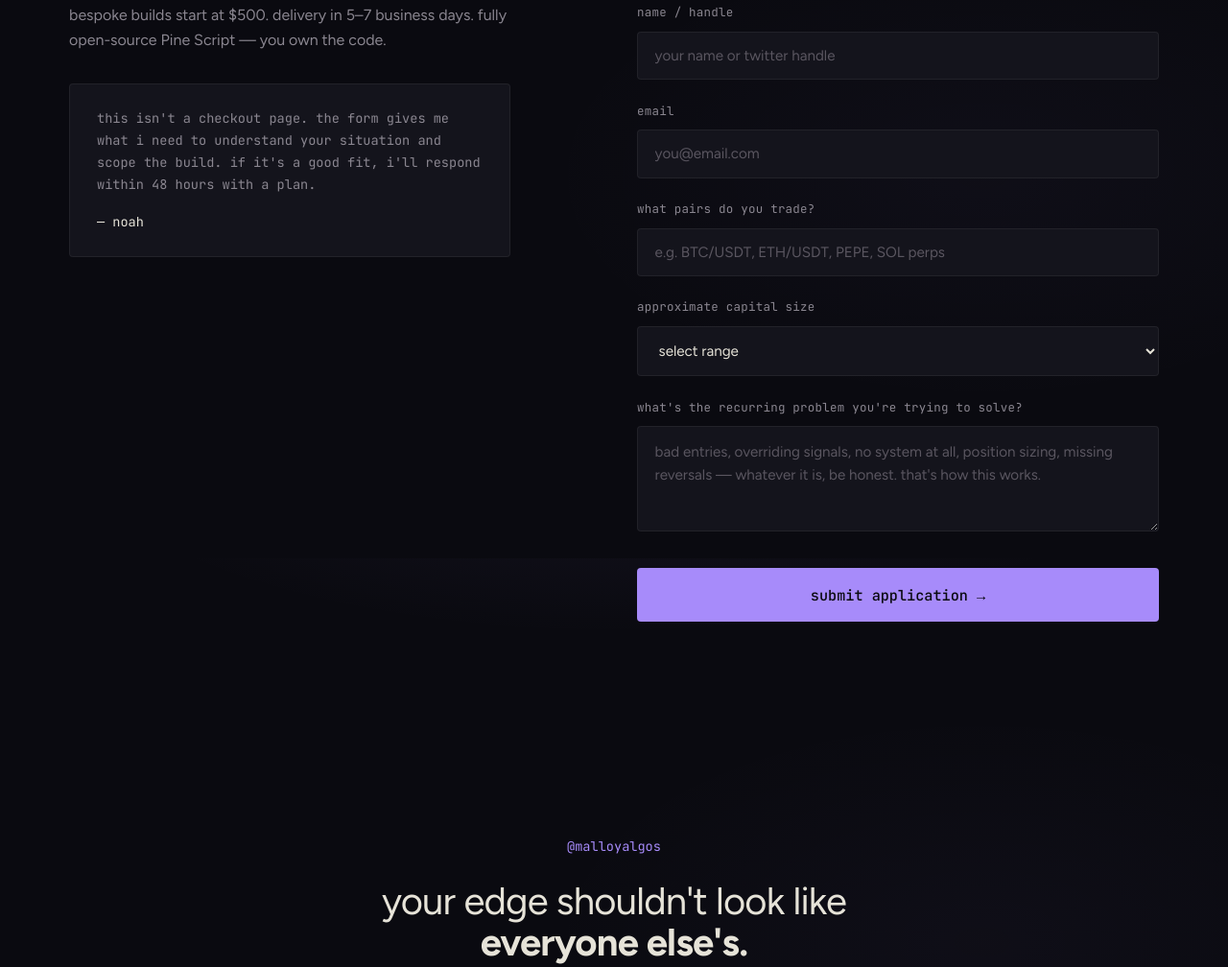
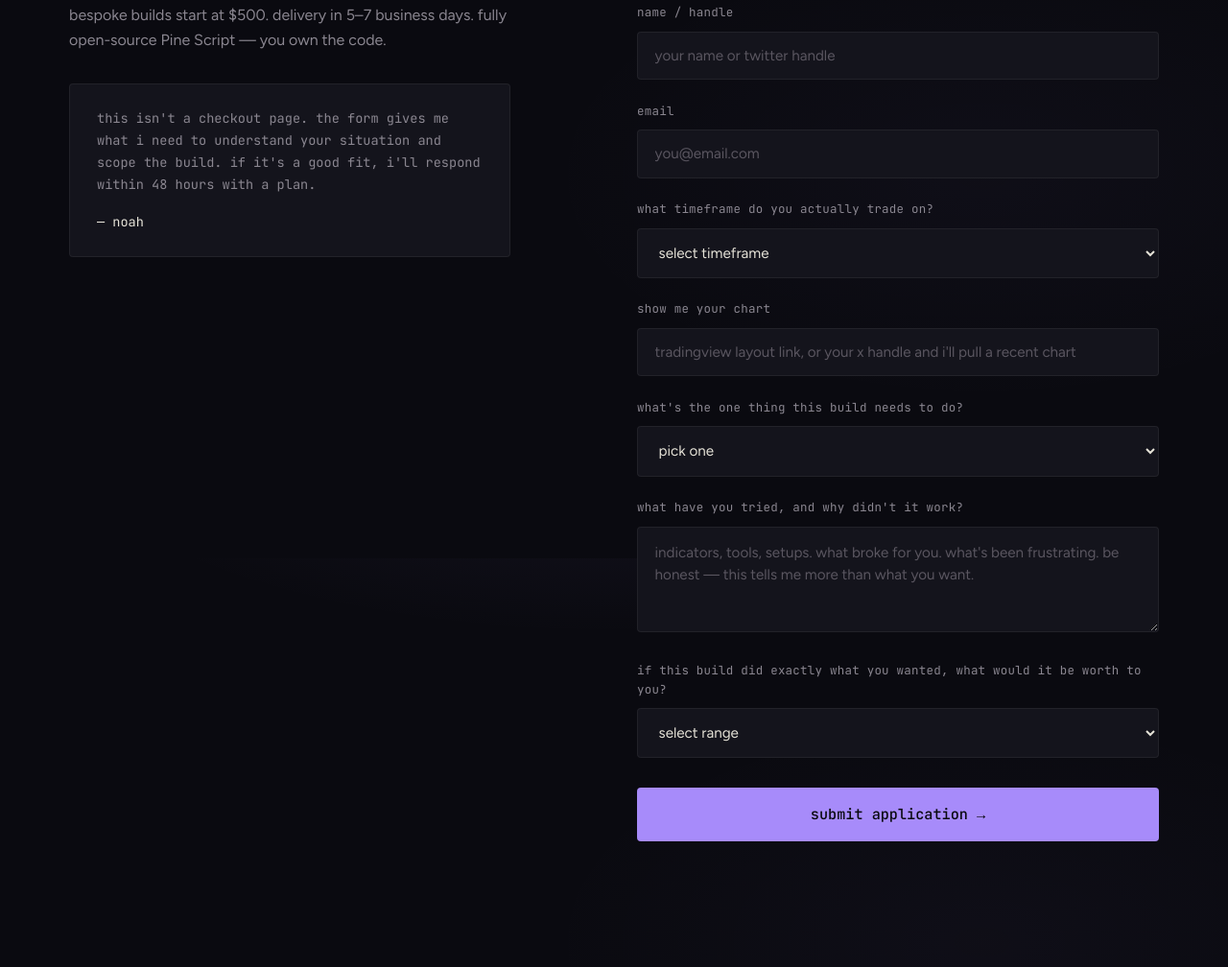
Before and after one commit to Malloy17-ui/malloylabs, a website: page index.html in a window 1280 px wide. Shown: the part 6618-7626 px from the top of the page at 96% size. Drawn offline with Linux system fonts and the light colour scheme.

Commit message:
Refactor apply section in index.html

```diff
--- a/index.html
+++ b/index.html
@@ -1008,7 +1008,6 @@
         <div class="sect-label">apply</div>
         <h2>tell me about <strong>your trading.</strong></h2>
     </div>
-
     <div class="apply-grid">
         <div class="reveal">
             <p class="apply-lead">bespoke builds start at $500. delivery in 5–7 business days. fully open-source Pine Script — you own the code.</p>
@@ -1017,7 +1016,6 @@
                 <span class="sig">— noah</span>
             </div>
         </div>
-
         <form class="form reveal" action="https://formsubmit.co/noah@malloylabs.net" method="POST">
             <input type="hidden" name="_subject" value="New build application — malloylabs.net">
             <input type="hidden" name="_captcha" value="true">
@@ -1029,21 +1027,43 @@
             <label for="email">email</label>
             <input type="email" id="email" name="email" placeholder="you@email.com" required>
 
-                <label for="pairs">what pairs do you trade?</label>
-                <input type="text" id="pairs" name="pairs" placeholder="e.g. BTC/USDT, ETH/USDT, PEPE, SOL perps" required>
-
-                <label for="capital">approximate capital size</label>
-                <select id="capital" name="capital" required>
-                    <option value="">select range</option>
-                    <option value="under-5k">under $5k</option>
-                    <option value="5k-25k">$5k – $25k</option>
-                    <option value="25k-100k">$25k – $100k</option>
-                    <option value="100k-plus">$100k+</option>
-                    <option value="prefer-not-to-say">prefer not to say</option>
+            <label for="timeframe">what timeframe do you actually trade on?</label>
+            <select id="timeframe" name="timeframe" required>
+                <option value="">select timeframe</option>
+                <option value="scalp">scalp (sub-15m)</option>
+                <option value="intraday">intraday (15m–4h)</option>
+                <option value="swing">swing (daily–weekly)</option>
+                <option value="position">position (weekly+)</option>
+                <option value="mixed">mixed</option>
             </select>
 
-                <label for="problem">what's the recurring problem you're trying to solve?</label>
-                <textarea id="problem" name="problem" placeholder="bad entries, overriding signals, no system at all, position sizing, missing reversals — whatever it is, be honest. that's how this works." required></textarea>
+            <label for="chart">show me your chart</label>
+            <input type="text" id="chart" name="chart" placeholder="tradingview layout link, or your x handle and i'll pull a recent chart" required>
+
+            <label for="function">what's the one thing this build needs to do?</label>
+            <select id="function" name="function" required>
+                <option value="">pick one</option>
+                <option value="entry-timing">help me time entries better</option>
+                <option value="exit-validation">tell me when to exit</option>
+                <option value="thesis-confirmation">confirm a thesis i already have</option>
+                <option value="liquidity-detection">detect liquidity / sweeps / traps</option>
+                <option value="regime-id">identify what regime the market is in</option>
+                <option value="risk-gating">gate me out of trades i shouldn't take</option>
+                <option value="other">other (explain below)</option>
+            </select>
+
+            <label for="problem">what have you tried, and why didn't it work?</label>
+            <textarea id="problem" name="problem" placeholder="indicators, tools, setups. what broke for you. what's been frustrating. be honest — this tells me more than what you want." required></textarea>
+
+            <label for="budget">if this build did exactly what you wanted, what would it be worth to you?</label>
+            <select id="budget" name="budget" required>
+                <option value="">select range</option>
+                <option value="under-250">under $250</option>
+                <option value="250-500">$250 – $500</option>
+                <option value="500-1000">$500 – $1000</option>
+                <option value="1000-plus">$1000+</option>
+                <option value="free-beta">free beta — happy to write a public results post</option>
+            </select>
 
             <button class="submit-btn" type="submit">submit application →</button>
         </form>
```
Lines whose indentation alone changed are shown as unchanged.
